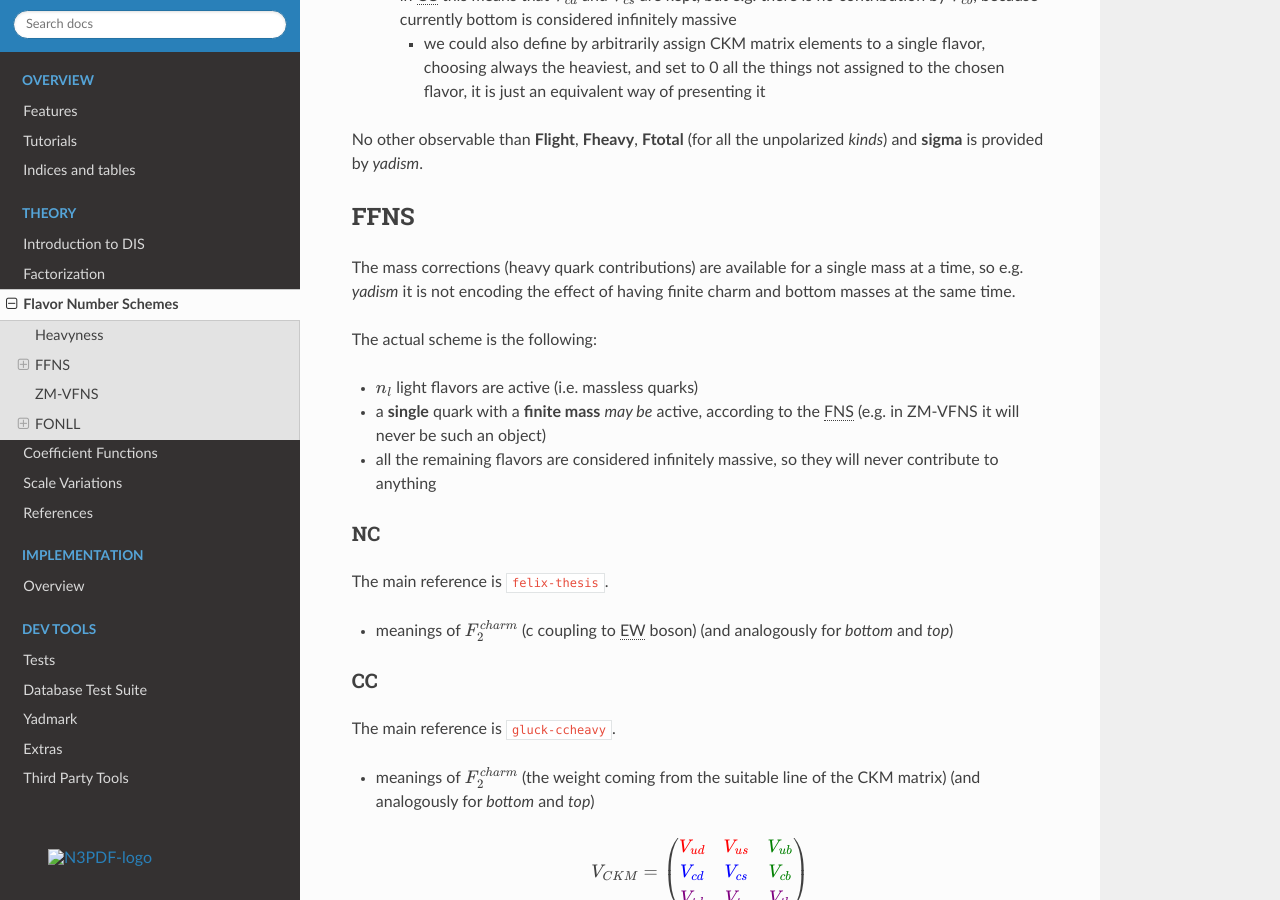
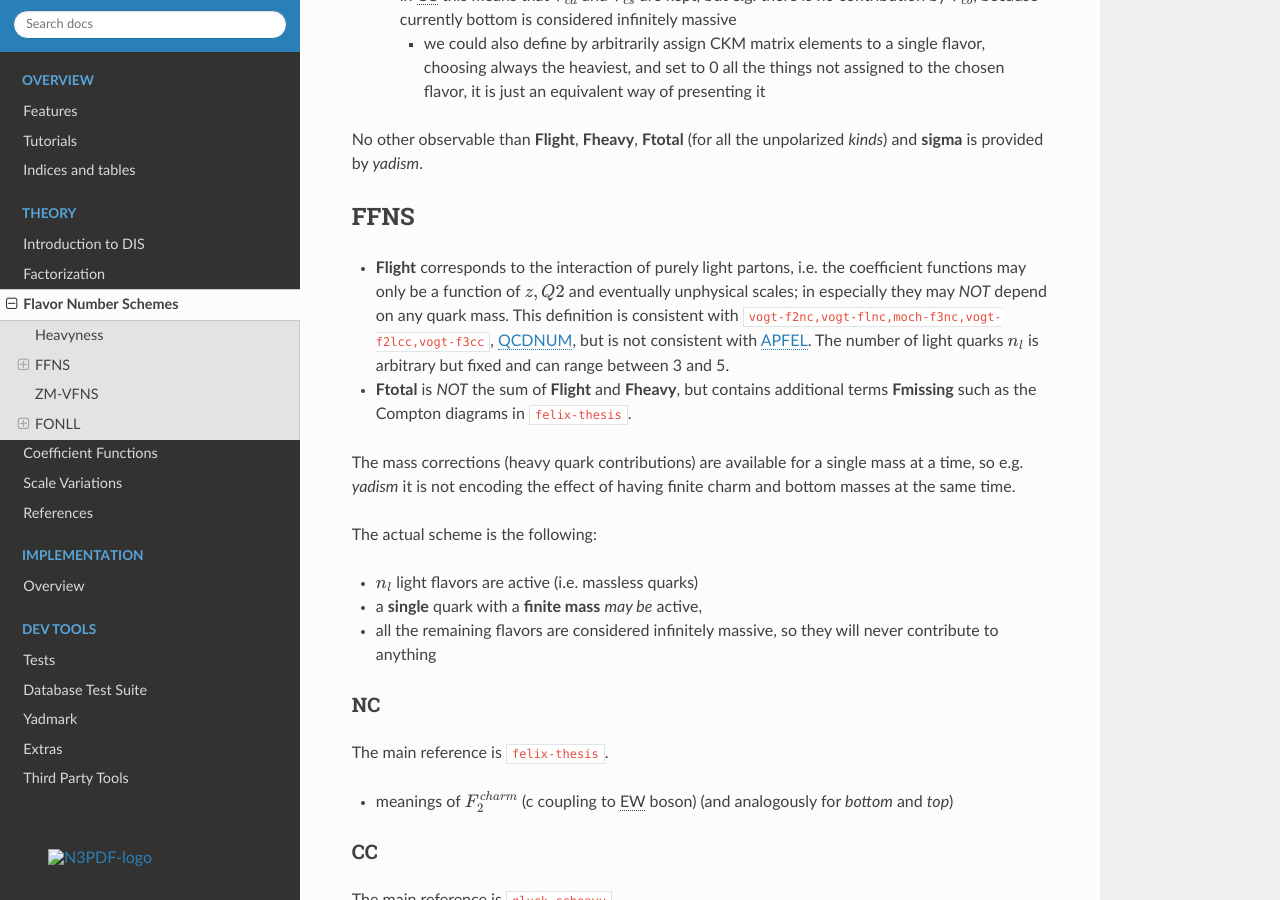
Before and after one commit to NNPDF/yadism, a Sphinx documentation site: the page built from docs/sphinx/source/theory/fns.rst, in a window 1280 px wide and 900 px high, scrolled down 640 px. Built offline with Sphinx 7.4.7 and the Read the Docs theme 2.0.0, drawn with Linux system fonts in a browser that asks for light colours; pages that are not in the unit, such as notebooks, are missing from menus; the version number could not be read and is left out; cross-references to code outside the pages are shown as plain code.

Commit message:
Improve doc/fns: start ffns

```diff
--- a/docs/sphinx/source/theory/fns.rst
+++ b/docs/sphinx/source/theory/fns.rst
@@ -39,6 +39,19 @@ unpolarized *kinds*) and **sigma** is provided by `yadism`.
 FFNS
 ----
 
+- **Flight** corresponds to the interaction of purely light partons, i.e. the
+  coefficient functions may only be a function of :math:`z,Q2` and eventually
+  unphysical scales; in especially they may *NOT* depend on any quark mass.
+  This definition is consistent with
+  :cite:`vogt-f2nc,vogt-flnc,moch-f3nc,vogt-f2lcc,vogt-f3cc`, |QCDNUM|, but is not consistent
+  with |APFEL|. The number of light quarks :math:`n_l` is arbitrary but fixed and can
+  range between 3 and 5.
+
+- **Ftotal** is *NOT* the sum of **Flight** and **Fheavy**, but contains additional terms
+  **Fmissing** such as the Compton diagrams in :cite:`felix-thesis`.
+
+
+
 The mass corrections (heavy quark contributions) are available for a single
 mass at a time, so e.g. `yadism` it is not encoding the effect of having finite
 charm and bottom masses at the same time.
@@ -46,8 +59,7 @@ charm and bottom masses at the same time.
 The actual scheme is the following:
 
 - :math:`n_l` light flavors are active (i.e. massless quarks)
-- a **single** quark with a **finite mass** *may be* active, according to the
-  |FNS| (e.g. in ZM-VFNS it will never be such an object)
+- a **single** quark with a **finite mass** *may be* active,
 - all the remaining flavors are considered infinitely massive, so they will
   never contribute to anything
 
```
